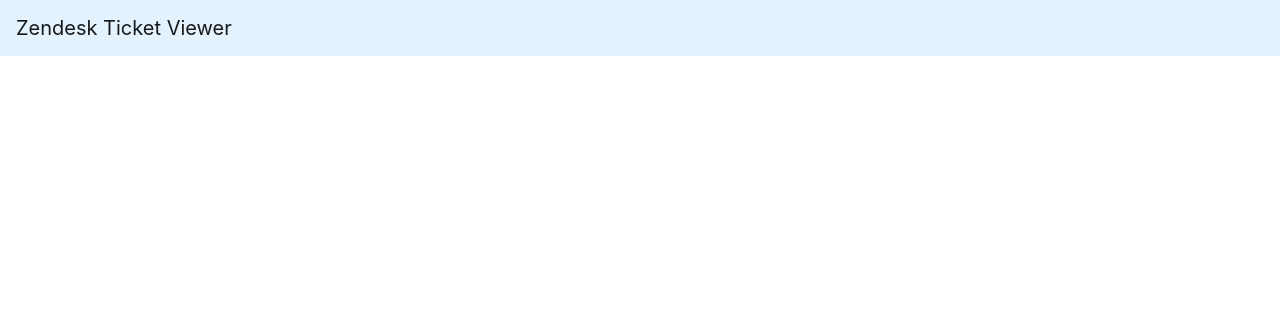
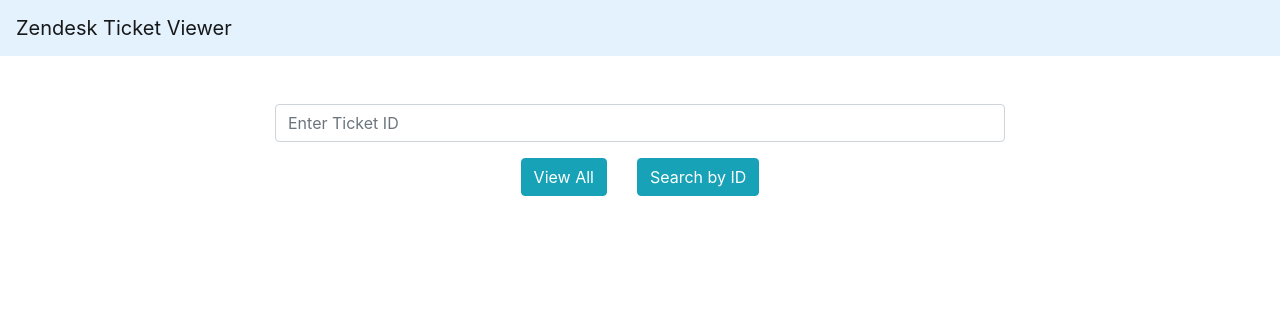
Before and after one commit to megh2493/zendesk-assignment, a Flask app: template app/templates/index.html in a window 1280 px wide. Shown: the top 316 px of the page. Run offline with Flask 2, Linux system fonts and the light colour scheme; the template is opened without the code that fills it, so the values that code supplies are empty; some libraries are stand-ins or nearby versions.

Commit message:
Added search page for fetching tickets

```diff
--- a/app/templates/index.html
+++ b/app/templates/index.html
@@ -1,5 +1,23 @@
 {% extends 'layout.html' %}
 
 {% block body %}
-
+<div class="container">
+    <br>
+    <br>
+    <div class="justify-content-center mr-md-8">
+        <form action="/tickets" method="POST">
+            <div class="form-group row justify-content-md-center">
+                <div class="col-md-8">
+                    <input class="form-control" type="search" placeholder="Enter Ticket ID" aria-label="Search">
+                </div>
+            </div>
+            <div class="form-inline row justify-content-md-center">
+                <button type="submit" class="btn btn-info" name="submit" value="view_all">View All</button>
+                <div class="col-md-auto">
+                </div>
+                <button type="submit" class="btn btn-info" name="submit" value="search_id">Search by ID</button>
+            </div>
+        </form>
+    </div>
+</div>
 {% endblock %}
--- a/app/views.py
+++ b/app/views.py
@@ -44,25 +44,37 @@ def login():
 @app.route('/')
 @login_required
 def index():
+    if request.method == 'POST':
+        if request.form['submit'] == "view_all":
+            pass
+        if request.form['submit'] == "search_id":
+            pass
+    else:
+        return render_template('index.html')
+
+
+@app.route('/tickets')
+@login_required
+def generate_tickets():
     tickets = list()
     url = requests.compat.urljoin(g.user.domain, '/api/v2/tickets.json?include=users')
 
     while url:
-        users = dict()
+        users_list = dict()
         r = g.user.session.get(url)
         data = r.json()
 
         for i in data['users']:
-            users[i['id']] = i['name']
+            users_list[i['id']] = i['name']
 
         for i in data['tickets']:
-            tickets.append({'id': i['id'], 'subject': i['subject'], 'requester': users[i['requester_id']],
+            tickets.append({'id': i['id'], 'subject': i['subject'], 'requester': users_list[i['requester_id']],
                             'created': datetime.strptime(i['created_at'], '%Y-%m-%dT%H:%M:%SZ').strftime(
                                 '%d %b %Y %I:%M %p'), 'description': i['description']})
 
         url = data['next_page'] + '&include=users' if data['next_page'] else data['next_page']
 
-    return render_template('index.html', user=g.user, tickets=tickets)
+    return render_template('tickets.html', user=g.user, tickets=tickets)
 
 
 @app.route('/logout')
```
Also changed, not shown: app/templates/tickets.html (added, +7 -0 lines).
